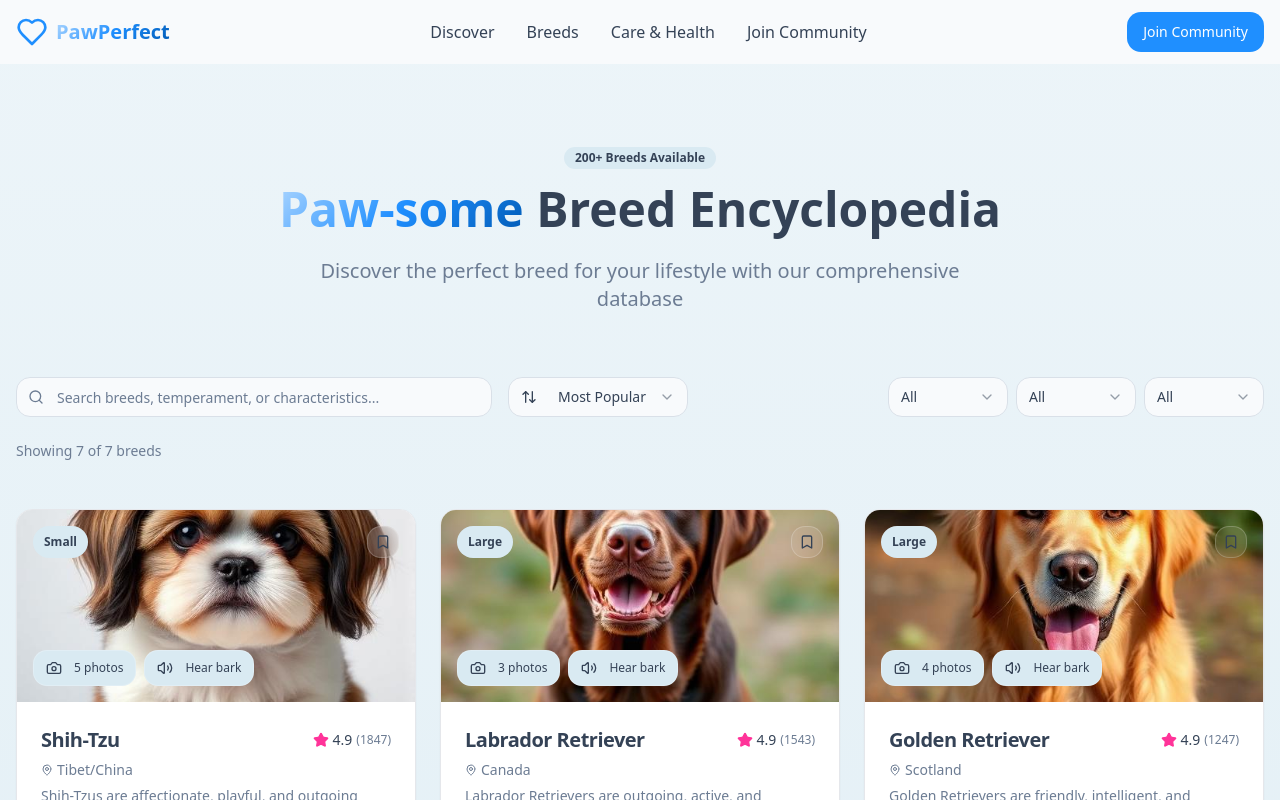
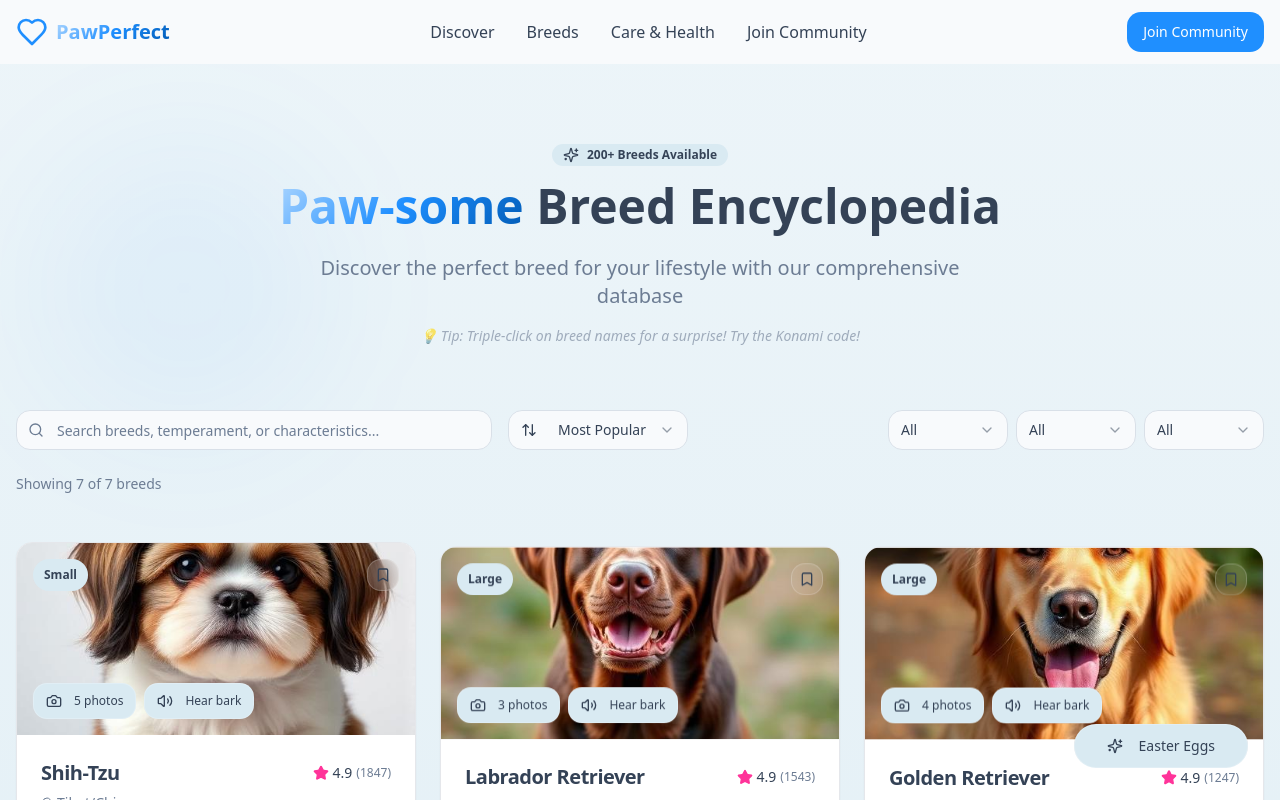
Before and after one commit to domnicsherin15/Love-at-1st.Bark, a React (Vite) app: page /breeds in a window 1280 px wide. Shown: the top 800 px of the page. Built offline with nearby package versions, Linux system fonts and the light colour scheme.

Commit message:
Add interactive elements to Breeds page

```diff
--- a/package.json
+++ b/package.json
@@ -41,6 +41,7 @@
     "@radix-ui/react-tooltip": "^1.2.7",
     "@supabase/supabase-js": "^2.58.0",
     "@tanstack/react-query": "^5.83.0",
+    "canvas-confetti": "^1.9.3",
     "class-variance-authority": "^0.7.1",
     "clsx": "^2.1.1",
     "cmdk": "^1.1.1",
--- a/src/components/BreedEncyclopedia.tsx
+++ b/src/components/BreedEncyclopedia.tsx
@@ -1,5 +1,6 @@
-import { useState, useRef } from "react";
-import { Search, Filter, Heart, Star, Zap, Home, ArrowUpDown, Grid, Camera, MapPin, Bookmark, BookmarkCheck, Volume2, VolumeX } from "lucide-react";
+import { useState, useRef, useEffect } from "react";
+import { Search, Filter, Heart, Star, Zap, Home, ArrowUpDown, Grid, Camera, MapPin, Bookmark, BookmarkCheck, Volume2, VolumeX, Sparkles, PartyPopper } from "lucide-react";
+import confetti from "canvas-confetti";
 import { Button } from "@/components/ui/button";
 import { Input } from "@/components/ui/input";
 import { Card, CardContent, CardDescription, CardHeader, CardTitle } from "@/components/ui/card";
@@ -8,6 +9,7 @@ import { Select, SelectContent, SelectItem, SelectTrigger, SelectValue } from "@
 import { Dialog, DialogContent, DialogHeader, DialogTitle } from "@/components/ui/dialog";
 import { Avatar, AvatarFallback, AvatarImage } from "@/components/ui/avatar";
 import { Separator } from "@/components/ui/separator";
+import { toast } from "sonner";
 
 // Import dog breed images
 import shihtzu from "@/assets/breeds/shih-tzu-main.jpg";
@@ -255,6 +257,109 @@ const BreedEncyclopedia = () => {
   const [showGallery, setShowGallery] = useState(false);
   const [playingSound, setPlayingSound] = useState<number | null>(null);
   const audioRef = useRef<HTMLAudioElement | null>(null);
+  const [scrollY, setScrollY] = useState(0);
+  const [easterEggClicks, setEasterEggClicks] = useState<{ [key: number]: number }>({});
+  const [konamiCode, setKonamiCode] = useState<string[]>([]);
+  const [secretUnlocked, setSecretUnlocked] = useState(false);
+
+  // Apple-style scroll animations
+  useEffect(() => {
+    const handleScroll = () => {
+      setScrollY(window.scrollY);
+    };
+
+    window.addEventListener('scroll', handleScroll, { passive: true });
+    return () => window.removeEventListener('scroll', handleScroll);
+  }, []);
+
+  // Konami Code Easter Egg (up, up, down, down, left, right, left, right, b, a)
+  useEffect(() => {
+    const konamiPattern = ['ArrowUp', 'ArrowUp', 'ArrowDown', 'ArrowDown', 'ArrowLeft', 'ArrowRight', 'ArrowLeft', 'ArrowRight', 'b', 'a'];
+
+    const handleKeyDown = (e: KeyboardEvent) => {
+      const newCode = [...konamiCode, e.key].slice(-10);
+      setKonamiCode(newCode);
+
+      if (JSON.stringify(newCode) === JSON.stringify(konamiPattern)) {
+        triggerEasterEgg();
+        setKonamiCode([]);
+      }
+    };
+
+    window.addEventListener('keydown', handleKeyDown);
+    return () => window.removeEventListener('keydown', handleKeyDown);
+  }, [konamiCode]);
+
+  const triggerEasterEgg = () => {
+    setSecretUnlocked(true);
+
+    // Toast notification
+    toast.success("🎉 Konami Code Activated!", {
+      description: "You've unlocked the secret! All dogs are now extra happy! 🐾"
+    });
+
+    // Rainbow confetti explosion
+    const duration = 3000;
+    const end = Date.now() + duration;
+
+    const frame = () => {
+      confetti({
+        particleCount: 7,
+        angle: 60,
+        spread: 55,
+        origin: { x: 0 },
+        colors: ['#339af0', '#ff3e9a', '#7c3aed', '#10b981', '#f59e0b']
+      });
+
+      confetti({
+        particleCount: 7,
+        angle: 120,
+        spread: 55,
+        origin: { x: 1 },
+        colors: ['#339af0', '#ff3e9a', '#7c3aed', '#10b981', '#f59e0b']
+      });
+
+      if (Date.now() < end) {
+        requestAnimationFrame(frame);
+      }
+    };
+
+    frame();
+
+    setTimeout(() => setSecretUnlocked(false), duration);
+  };
+
+  const handleBreedNameClick = (breedId: number) => {
+    const clicks = (easterEggClicks[breedId] || 0) + 1;
+    setEasterEggClicks({ ...easterEggClicks, [breedId]: clicks });
+
+    if (clicks === 1) {
+      toast("🐶 Keep clicking!", {
+        description: "Two more clicks for a surprise!"
+      });
+    } else if (clicks === 2) {
+      toast("🐾 Almost there!", {
+        description: "One more click!"
+      });
+    } else if (clicks === 3) {
+      // Triple click easter egg - confetti burst!
+      confetti({
+        particleCount: 100,
+        spread: 70,
+        origin: { y: 0.6 },
+        colors: ['#339af0', '#ff3e9a']
+      });
+
+      toast.success("🎉 Triple Click Master!", {
+        description: "You found the secret! Here's some confetti! 🎊"
+      });
+
+      // Reset clicks
+      setTimeout(() => {
+        setEasterEggClicks({ ...easterEggClicks, [breedId]: 0 });
+      }, 2000);
+    }
+  };
 
   const filteredBreeds = breeds
     .filter(breed => {
@@ -283,11 +388,31 @@ const BreedEncyclopedia = () => {
     });
 
   const toggleFavorite = (breedId: number) => {
+    const isAdding = !favorites.includes(breedId);
+
     setFavorites(prev =>
       prev.includes(breedId)
         ? prev.filter(id => id !== breedId)
         : [...prev, breedId]
     );
+
+    // Easter egg: Confetti when adding to favorites!
+    if (isAdding) {
+      confetti({
+        particleCount: 50,
+        spread: 60,
+        origin: { y: 0.7 },
+        colors: ['#339af0', '#ff3e9a']
+      });
+
+      toast.success("💖 Added to favorites!", {
+        description: "This breed is paw-some! Enjoy the confetti! 🎉"
+      });
+    } else {
+      toast("Removed from favorites", {
+        description: "Changed your mind? No problem!"
+      });
+    }
   };
 
   const openBreedDetails = (breed: typeof breeds[0]) => {
@@ -344,11 +469,35 @@ const BreedEncyclopedia = () => {
   };
 
   return (
-    <section id="breeds" className="py-20 bg-serenity-gradient">
-      <div className="container mx-auto px-4">
-        {/* Header */}
-        <div className="text-center mb-16 fade-in-up">
-          <Badge variant="secondary" className="mb-4">
+    <section id="breeds" className="relative py-20 bg-serenity-gradient overflow-hidden">
+      {/* Parallax floating shapes */}
+      <div
+        className="absolute top-20 left-10 w-72 h-72 bg-primary/5 rounded-full blur-3xl"
+        style={{ transform: `translateY(${scrollY * 0.1}px)` }}
+      />
+      <div
+        className="absolute bottom-20 right-10 w-96 h-96 bg-accent/5 rounded-full blur-3xl"
+        style={{ transform: `translateY(${-scrollY * 0.15}px)` }}
+      />
+
+      {/* Secret unlocked indicator */}
+      {secretUnlocked && (
+        <div className="fixed top-20 left-1/2 transform -translate-x-1/2 z-50 animate-bounce">
+          <Badge className="text-lg px-6 py-3 bg-gradient-to-r from-primary via-accent to-primary-dark text-white">
+            <PartyPopper className="h-5 w-5 mr-2 inline animate-spin" />
+            Secret Unleashed! All dogs are now extra happy! 🐾
+          </Badge>
+        </div>
+      )}
+
+      <div className="container mx-auto px-4 relative z-10">
+        {/* Header with parallax */}
+        <div
+          className="text-center mb-16 fade-in-up"
+          style={{ transform: `translateY(${scrollY * 0.05}px)` }}
+        >
+          <Badge variant="secondary" className="mb-4 animate-pulse">
+            <Sparkles className="h-4 w-4 mr-2 inline" />
             200+ Breeds Available
           </Badge>
           <h2 className="text-4xl md:text-5xl font-bold mb-6">
@@ -356,6 +505,9 @@ const BreedEncyclopedia = () => {
           </h2>
           <p className="text-xl text-muted-foreground max-w-2xl mx-auto">
             Discover the perfect breed for your lifestyle with our comprehensive database
+          </p>
+          <p className="text-sm text-muted-foreground/60 mt-4 italic">
+            💡 Tip: Triple-click on breed names for a surprise! Try the Konami code!
           </p>
         </div>
 
@@ -428,17 +580,29 @@ const BreedEncyclopedia = () => {
           </div>
         </div>
 
-        {/* Enhanced Breed Cards Grid */}
+        {/* Enhanced Breed Cards Grid with Apple-style animations */}
         <div className="grid grid-cols-1 md:grid-cols-2 lg:grid-cols-3 gap-6 fade-in-up stagger-3">
           {filteredBreeds.map((breed, index) => (
-            <Card key={breed.id} className="hover-lift group overflow-hidden relative">
-              <div className="relative">
+            <Card
+              key={breed.id}
+              className="hover-lift group overflow-hidden relative transition-all duration-500 hover:shadow-elegant hover:-translate-y-3"
+              style={{
+                transform: `translateY(${Math.sin(scrollY * 0.002 + index) * 5}px)`,
+                transition: 'all 0.5s cubic-bezier(0.4, 0, 0.2, 1)'
+              }}
+            >
+              <div className="relative overflow-hidden">
                 <img
                   src={breed.image}
                   alt={breed.name}
-                  className="w-full h-48 object-cover group-hover:scale-105 transition-transform duration-300 cursor-pointer"
+                  className="w-full h-48 object-cover group-hover:scale-110 group-hover:rotate-1 transition-all duration-700 cursor-pointer"
                   onClick={() => openGallery(breed)}
+                  style={{
+                    transform: `scale(${1 + scrollY * 0.00005}) translateY(${scrollY * 0.02}px)`
+                  }}
                 />
+                {/* Gradient overlay on hover */}
+                <div className="absolute inset-0 bg-gradient-to-t from-black/50 to-transparent opacity-0 group-hover:opacity-100 transition-opacity duration-500" />
                 <div className="absolute top-4 left-4 right-4 flex justify-between">
                   <Badge variant="secondary" className="glass">
                     {breed.category}
@@ -484,7 +648,17 @@ const BreedEncyclopedia = () => {
 
               <CardHeader className="pb-3">
                 <div className="flex items-center justify-between">
-                  <CardTitle className="text-xl">{breed.name}</CardTitle>
+                  <CardTitle
+                    className="text-xl cursor-pointer select-none hover:text-primary transition-colors duration-300"
+                    onClick={() => handleBreedNameClick(breed.id)}
+                  >
+                    {breed.name}
+                    {easterEggClicks[breed.id] >= 1 && (
+                      <span className="inline-block ml-2 animate-bounce">
+                        {easterEggClicks[breed.id] === 1 ? '🐶' : easterEggClicks[breed.id] === 2 ? '🐾' : '🎉'}
+                      </span>
+                    )}
+                  </CardTitle>
                   <div className="flex items-center">
                     <Star className="h-4 w-4 text-accent fill-current" />
                     <span className="ml-1 text-sm font-medium">{breed.rating}</span>
@@ -764,6 +938,29 @@ const BreedEncyclopedia = () => {
           </p>
         </div>
       </div>
+
+      {/* Floating Easter Egg Hint - Fixed position */}
+      <div className="fixed bottom-8 right-8 z-40 animate-float">
+        <Button
+          variant="secondary"
+          size="lg"
+          className="glass rounded-full shadow-elegant hover:scale-110 transition-all duration-300 group"
+          onClick={() => {
+            confetti({
+              particleCount: 30,
+              spread: 60,
+              origin: { x: 0.9, y: 0.9 }
+            });
+
+            toast("🎮 Easter Egg Hints!", {
+              description: "• Triple-click breed names\n• Try the Konami code (↑↑↓↓←→←→BA)\n• Add breeds to favorites\n• Scroll for parallax magic!"
+            });
+          }}
+        >
+          <Sparkles className="h-5 w-5 mr-2 group-hover:rotate-180 transition-transform duration-500" />
+          Easter Eggs
+        </Button>
+      </div>
     </section>
   );
 };
```
Also changed, not shown: src/index.css (+57 -0 lines), 1 other file (tests, documents, lock files or other folders).
